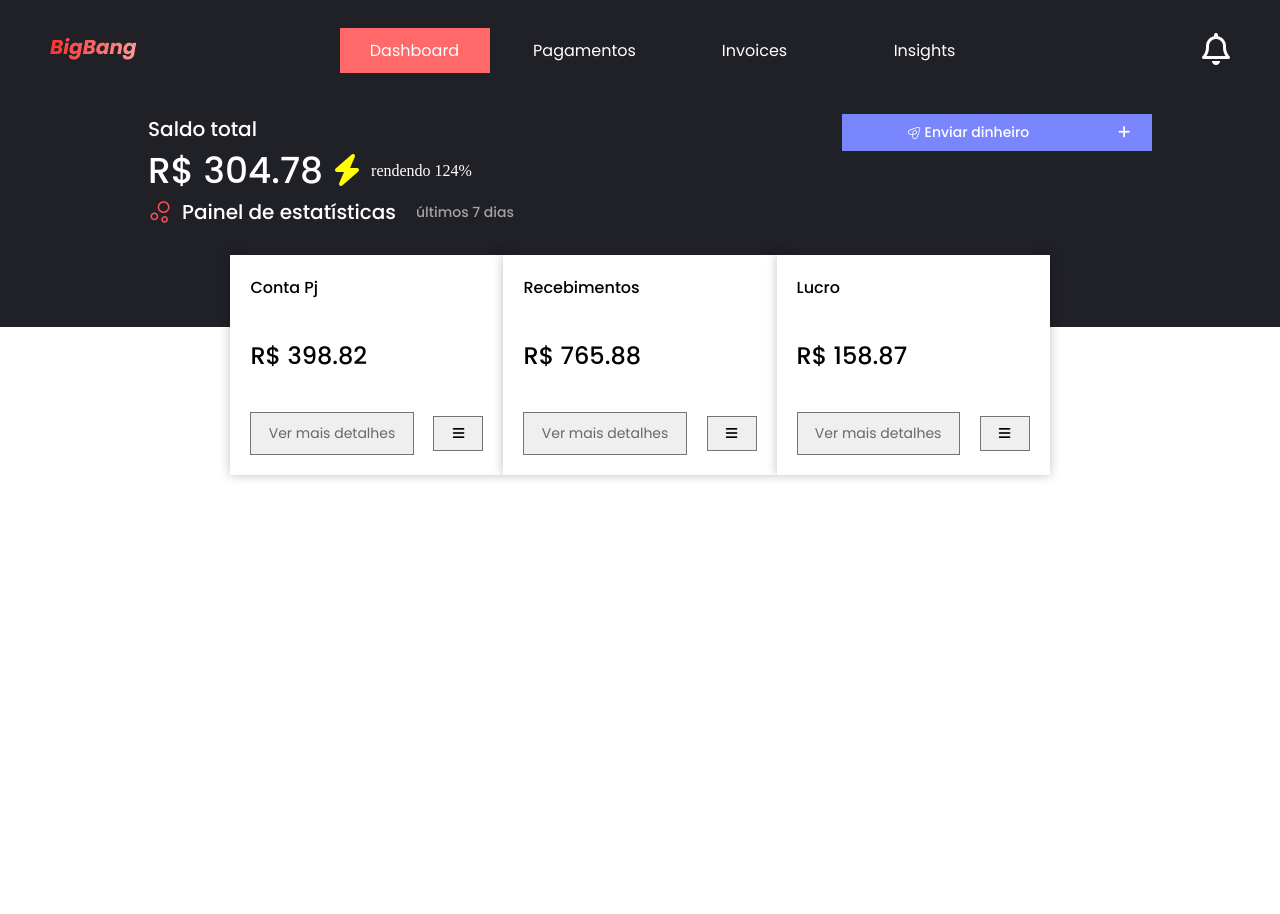
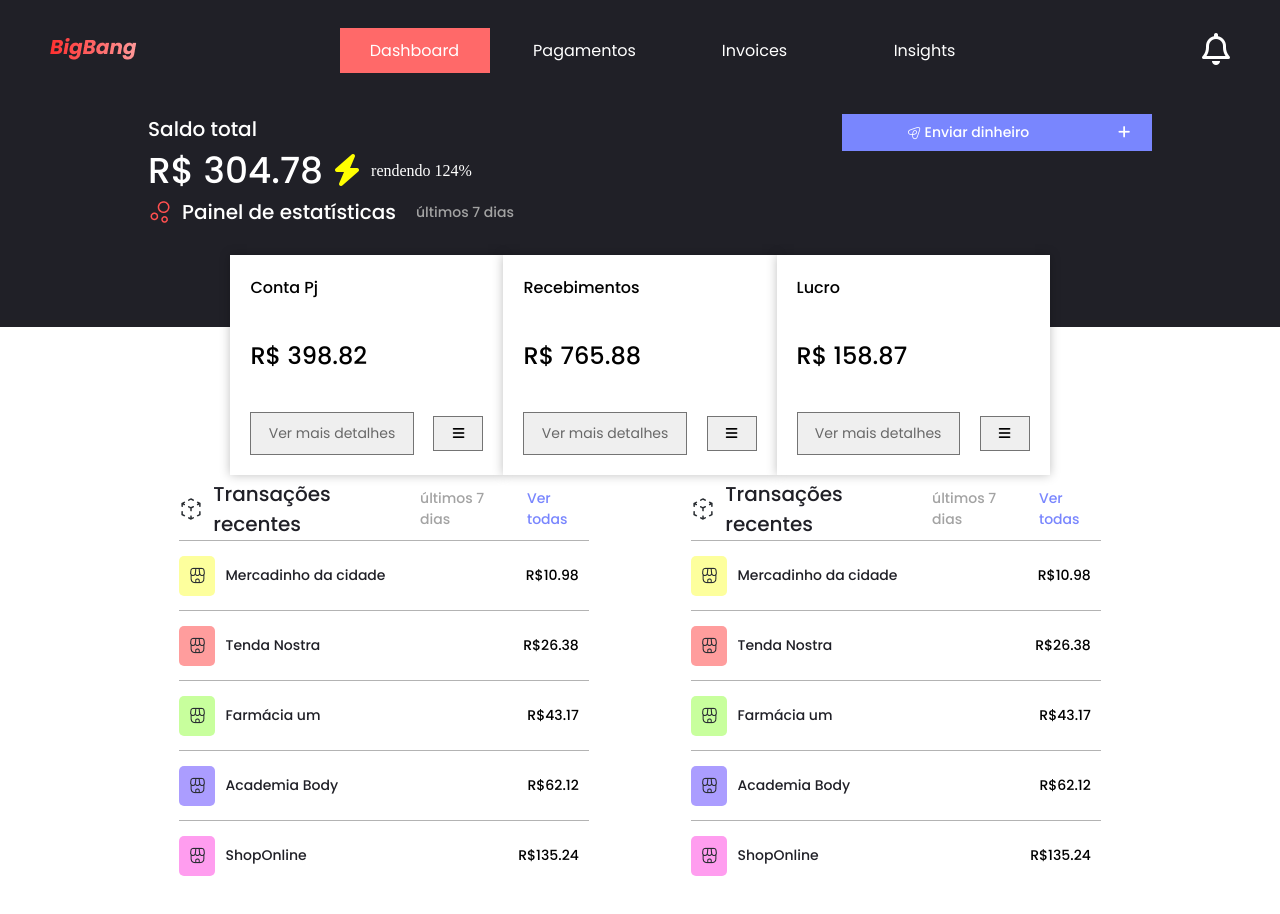
Before and after one commit to Ceagah2/bigbang-test, a Vue app: page / in a window 1280 px wide. Shown: the top 914 px of the page. Built offline with nearby package versions, Linux system fonts and the light colour scheme.

Commit message:
feat: add transaction container in main app file

```diff
--- a/src/App.vue
+++ b/src/App.vue
@@ -2,19 +2,24 @@
   <div class="container">
     <AppHeader />
     <CashContainer />
-    <div class="transactions-container"></div>
+    <div class="transactions-container">
+      <TransactionsContainer />
+      <TransactionsContainer />
+    </div>
   </div>
 </template>
 
 <script>
 import AppHeader from './components/Header.vue'
 import CashContainer from './components/CashContainer.vue'
+import TransactionsContainer from './components/Transactions.vue'
 
 export default {
   name: 'App',
   components: {
     AppHeader,
-    CashContainer
+    CashContainer,
+    TransactionsContainer
   }
 }
 </script>
```
